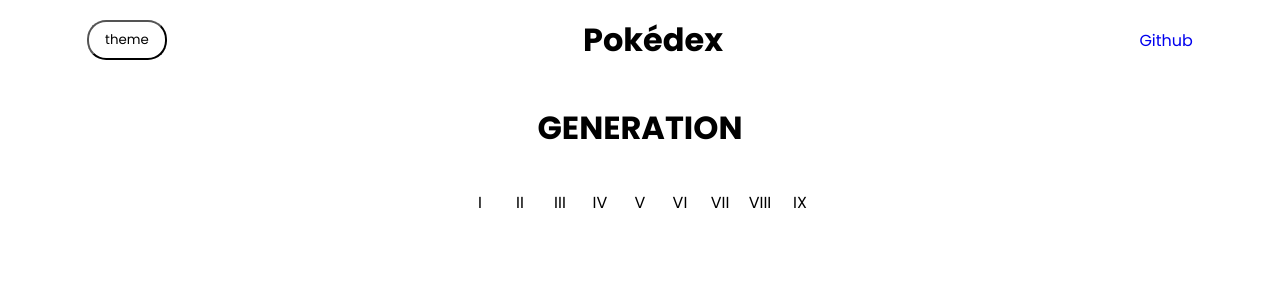
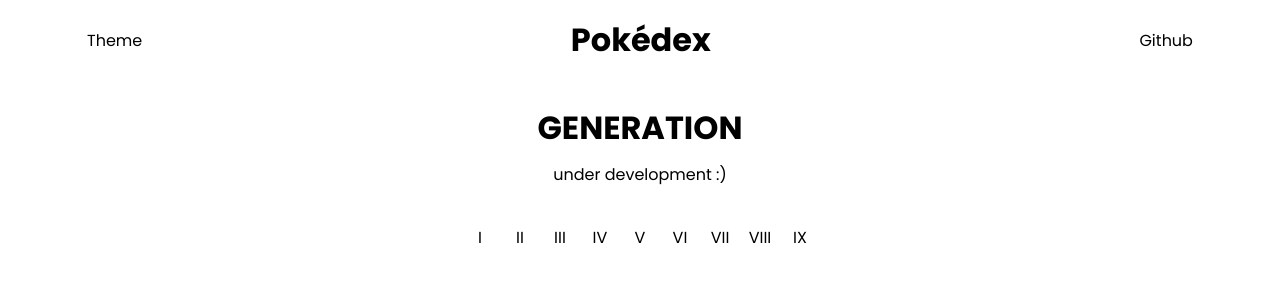
Before and after one commit to encinares16/reactjs-pokedex, a React (Vite) app: page / in a window 1280 px wide. Shown: the top 300 px of the page. Built offline with nearby package versions, Linux system fonts and the light colour scheme.

Commit message:
update app.jsx

```diff
--- a/src/App.jsx
+++ b/src/App.jsx
@@ -1,60 +1,17 @@
 import Links from "./assets/components/NavLink";
 import { Outlet } from "react-router-dom";
-import { useState } from "react";
-
-import setData from "./assets/scripts/setData"
-import getLocalStorageData from "./assets/scripts/getLocalStorageData";
 
 export default function App() {
-
-  // setData('react-pokedex-theme', {theme: "light"});
-  // const [theme, setTheme] = useState(getLocalStorageData('react-pokedex-theme').theme);
-  // const body = document.querySelector('body')
-
-  // const light = () => {
-  //   setData('react-pokedex-theme', {theme: "light"})
-  //   setTheme(getLocalStorageData('react-pokedex-theme').theme);
-  //   body.classList.remove("light")
-  //   body.classList.add(theme)
-  // }
-
-  // const dark = () => {
-  //   setData('react-pokedex-theme', {theme: "dark"})
-  //   setTheme(getLocalStorageData('react-pokedex-theme').theme);
-  //   body.classList.remove("dark")
-  //   body.classList.add(theme)
-  // }
-
-  //   body.classList.remove("light")
-  //   body.classList.remove("dark")
-  //   body.classList.add(theme)
-
   return (
     <>
-      {/* <header className={`header ${theme}`}>
-        {theme == 'dark' ? <input className={`theme_button ${theme}`} type="button" value={theme} onClick={light}/>
-          : <input className={`theme_button ${theme}`} type="button" value={theme} onClick={dark}/>
-        }
-
+      <header>
+        <p>Theme</p>
         <h1>Pokédex</h1>
-        <a href="https://github.com/encinares16/reactjs-pokedex"
-          target="_blank">Github</a>
+        <p>Github</p>
       </header>
-      <div className={`generation ${theme}`}>
+      <div className="generation">
           <h1>GENERATION</h1>
-          <Links/>
-      </div> */}
-      <header className={`header`}>
-        {/* {theme == 'dark' ? <input className={`theme_button ${theme}`} type="button" value={theme} onClick={light}/>
-          : <input className={`theme_button ${theme}`} type="button" value={theme} onClick={dark}/>
-        } */}
-        <input className={`theme_button`} type="button" value={"theme"} />
-        <h1>Pokédex</h1>
-        <a href="https://github.com/encinares16/reactjs-pokedex"
-          target="_blank">Github</a>
-      </header>
-      <div className={`generation`}>
-          <h1>GENERATION</h1>
+          <p>under development :)</p>
           <Links/>
       </div>
       <Outlet/>
```
Also changed, not shown: vercel.json.
